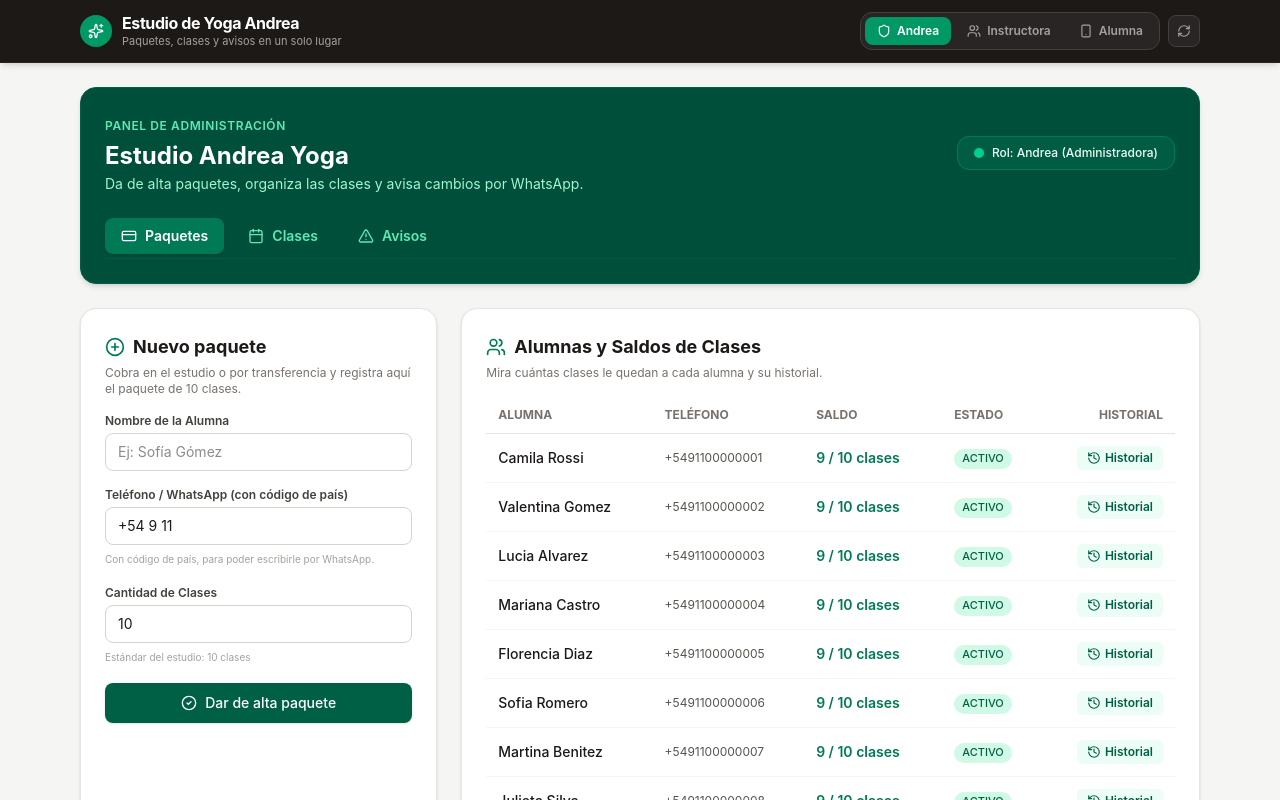
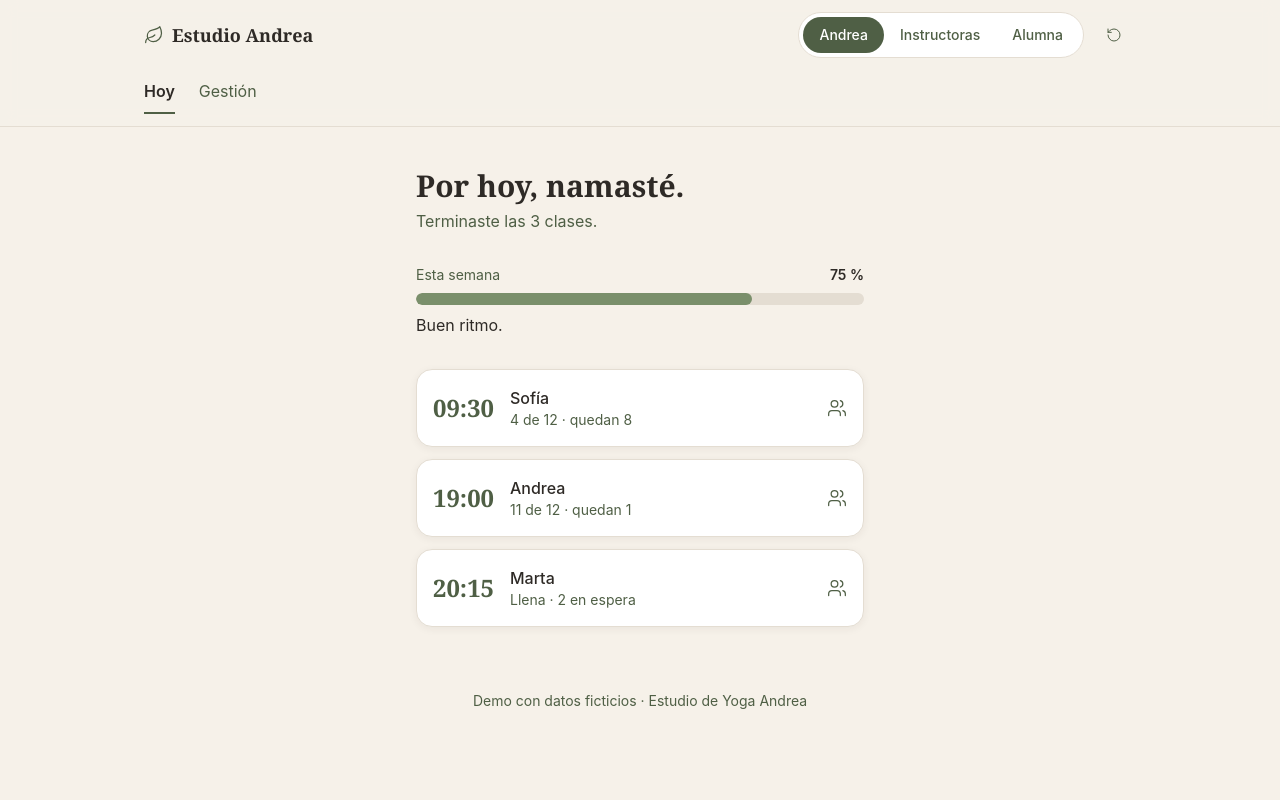
Before and after one commit to gaston411/yoga_studio_app, a React (Vite) app: page / in a window 1280 px wide. Shown: the top 800 px of the page. Built offline with nearby package versions, Linux system fonts and the light colour scheme.

Commit message:
feat(002): pantalla Hoy con asistencia en un toque y error con calma

```diff
--- a/src/App.tsx
+++ b/src/App.tsx
@@ -4,171 +4,127 @@
  */
 
 import React, { useState, useEffect } from 'react';
+import { Leaf, RotateCcw } from 'lucide-react';
 import { globalDb, seedInitialDemoData } from './infrastructure/db.ts';
 import { PackageService } from './domain/packages.ts';
 import { SessionService } from './domain/sessions.ts';
 import { AdminDashboard } from './ui/AdminDashboard.tsx';
-import { AttendanceList } from './ui/AttendanceList.tsx';
-import { StudentBooking } from './ui/StudentBooking.tsx';
 import { StudentCard } from './ui/StudentCard.tsx';
-import {
-  Sparkles,
-  Shield,
-  Users,
-  Smartphone,
-  RefreshCw,
-  Info,
-} from 'lucide-react';
+import { Today, CalmErrorBoundary } from './ui/Today.tsx';
+
+type Role = 'admin' | 'instructor' | 'student';
+type AdminTab = 'today' | 'manage';
+
+const ROLES: { id: Role; label: string }[] = [
+  { id: 'admin', label: 'Andrea' },
+  { id: 'instructor', label: 'Instructoras' },
+  { id: 'student', label: 'Alumna' },
+];
+
+const SERIF = { fontFamily: 'Fraunces, Georgia, "Times New Roman", serif' };
 
 export default function App() {
-  const [role, setRole] = useState<'admin' | 'instructor' | 'student'>('admin');
+  const [role, setRole] = useState<Role>('admin');
+  const [adminTab, setAdminTab] = useState<AdminTab>('today');
   const [refreshKey, setRefreshKey] = useState(0);
+  const [resetKey, setResetKey] = useState(0);
 
-  // Instanciar servicios
   const packageService = new PackageService(globalDb);
   const sessionService = new SessionService(globalDb, packageService);
 
   useEffect(() => {
-    // Si la base está vacía en primer inicio, cargar datos demo con escenarios preparados
     seedInitialDemoData(globalDb);
-    setRefreshKey((k) => k + 1);
+    setResetKey((k) => k + 1);
   }, []);
 
-  const handleRefresh = () => {
-    setRefreshKey((k) => k + 1);
-  };
+  const handleRefresh = () => setRefreshKey((k) => k + 1);
 
   const handleResetData = () => {
-    if (confirm('¿Volver a los datos de demostración? Se borran los cambios que hiciste.')) {
+    if (confirm('¿Empezar de cero con los datos de demostración? Se pierde lo que cambiaste.')) {
       globalDb.clearAll();
       seedInitialDemoData(globalDb);
-      setRefreshKey((k) => k + 1);
+      setResetKey((k) => k + 1);
     }
   };
 
   return (
-    <div className="min-h-screen bg-stone-100 text-stone-900 font-sans">
-      {/* Barra de Navegación y Selector de Roles */}
-      <header className="sticky top-0 z-40 bg-stone-900 text-white border-b border-stone-800 shadow-md">
-        <div className="max-w-6xl mx-auto px-4 py-3 flex flex-col sm:flex-row items-center justify-between gap-3">
-          <div className="flex items-center gap-2.5">
-            <div className="w-8 h-8 rounded-full bg-emerald-600 flex items-center justify-center text-white shadow-xs">
-              <Sparkles className="w-4 h-4" />
+    <div className="min-h-screen bg-[#F6F1E9] text-[#2E2A26] font-sans">
+      <header className="sticky top-0 z-40 bg-[#F6F1E9]/90 backdrop-blur border-b border-[#E4DDD2]">
+        <div className="max-w-5xl mx-auto px-4 py-3 flex flex-wrap items-center justify-between gap-3">
+          <div className="flex items-center gap-2">
+            <Leaf className="w-5 h-5 text-[#4F5F45]" strokeWidth={1.5} aria-hidden />
+            <h1 className="text-lg font-semibold" style={SERIF}>Estudio Andrea</h1>
           </div>
-            <div>
-              <h1 className="font-bold text-base leading-tight tracking-tight">
-                Estudio de Yoga Andrea
-              </h1>
-              <p className="text-[11px] text-stone-400">
-                Paquetes, clases y avisos en un solo lugar
-              </p>
+
+          <div className="flex items-center gap-2">
+            <nav aria-label="¿Quién eres?" className="flex rounded-full bg-white border border-[#E4DDD2] p-1">
+              {ROLES.map((r) => (
+                <button
+                  key={r.id}
+                  onClick={() => setRole(r.id)}
+                  aria-pressed={role === r.id}
+                  className={`min-h-9 px-4 rounded-full text-sm font-medium transition ${
+                    role === r.id ? 'bg-[#4F5F45] text-white' : 'text-[#4F5F45] hover:bg-[#F6F1E9]'
+                  }`}
+                >
+                  {r.label}
+                </button>
+              ))}
+            </nav>
+            <button
+              onClick={handleResetData}
+              title="Empezar de cero"
+              aria-label="Empezar de cero con los datos de demostración"
+              className="w-11 h-11 rounded-full flex items-center justify-center text-[#4F5F45] hover:bg-white"
+            >
+              <RotateCcw className="w-4 h-4" strokeWidth={1.5} />
+            </button>
           </div>
         </div>
 
-          <div className="flex items-center gap-2">
-            {/* Selector de Rol */}
-            <div className="bg-stone-800 p-1 rounded-xl flex items-center gap-1 border border-stone-700">
+        {role === 'admin' && (
+          <div className="max-w-5xl mx-auto px-4 pb-3 flex gap-6 text-base">
+            {(['today', 'manage'] as AdminTab[]).map((tab) => (
               <button
-                onClick={() => setRole('admin')}
-                className={`flex items-center gap-1.5 px-3 py-1.5 rounded-lg text-xs font-semibold transition-all ${
-                  role === 'admin'
-                    ? 'bg-emerald-600 text-white shadow-xs'
-                    : 'text-stone-400 hover:text-white'
+                key={tab}
+                onClick={() => setAdminTab(tab)}
+                aria-pressed={adminTab === tab}
+                className={`min-h-11 border-b-2 transition ${
+                  adminTab === tab ? 'border-[#4F5F45] font-semibold' : 'border-transparent text-[#4F5F45]'
                 }`}
               >
-                <Shield className="w-3.5 h-3.5" />
-                Andrea
+                {tab === 'today' ? 'Hoy' : 'Gestión'}
               </button>
-
-              <button
-                onClick={() => setRole('instructor')}
-                className={`flex items-center gap-1.5 px-3 py-1.5 rounded-lg text-xs font-semibold transition-all ${
-                  role === 'instructor'
-                    ? 'bg-emerald-600 text-white shadow-xs'
-                    : 'text-stone-400 hover:text-white'
-                }`}
-              >
-                <Users className="w-3.5 h-3.5" />
-                Instructora
-              </button>
-
-              <button
-                onClick={() => setRole('student')}
-                className={`flex items-center gap-1.5 px-3 py-1.5 rounded-lg text-xs font-semibold transition-all ${
-                  role === 'student'
-                    ? 'bg-emerald-600 text-white shadow-xs'
-                    : 'text-stone-400 hover:text-white'
-                }`}
-              >
-                <Smartphone className="w-3.5 h-3.5" />
-                Alumna
-              </button>
+            ))}
           </div>
-
-            <button
-              onClick={handleResetData}
-              title="Volver a los datos de demostración" aria-label="Volver a los datos de demostración"
-              className="p-2 text-stone-400 hover:text-stone-200 bg-stone-800 hover:bg-stone-700 rounded-lg transition-colors border border-stone-700 text-xs flex items-center gap-1"
-            >
-              <RefreshCw className="w-3.5 h-3.5" />
-            </button>
-          </div>
-        </div>
+        )}
       </header>
 
-      {/* Contenedor Principal */}
-      <main className="max-w-6xl mx-auto px-4 py-6" key={refreshKey}>
-        {role === 'admin' && (
+      <main className="max-w-5xl mx-auto px-4 py-8" key={resetKey}>
+        <CalmErrorBoundary>
+          {role !== 'student' && (role === 'instructor' || adminTab === 'today') && (
+            <Today db={globalDb} sessionService={sessionService} onRefresh={handleRefresh} />
+          )}
+
+          {role === 'admin' && adminTab === 'manage' && (
+            <div className="space-y-10">
               <AdminDashboard
+                key={refreshKey}
                 db={globalDb}
                 packageService={packageService}
                 sessionService={sessionService}
                 onRefresh={handleRefresh}
               />
-        )}
-
-        {role === 'admin' && (
-          <div className="mt-8">
               <StudentCard db={globalDb} packageService={packageService} canAdjust onRefresh={handleRefresh} />
             </div>
           )}
 
-        {role === 'instructor' && (
-          <AttendanceList
-            db={globalDb}
-            packageService={packageService}
-            sessionService={sessionService}
-            onRefresh={handleRefresh}
-          />
-        )}
-
-        {role === 'student' && (
-          <div className="mb-8">
-            <StudentCard db={globalDb} packageService={packageService} />
-          </div>
-        )}
-
-        {role === 'student' && (
-          <StudentBooking
-            db={globalDb}
-            packageService={packageService}
-            sessionService={sessionService}
-            onRefresh={handleRefresh}
-          />
-        )}
+          {role === 'student' && <StudentCard db={globalDb} packageService={packageService} />}
+        </CalmErrorBoundary>
       </main>
 
-      {/* Footer informativo sobre alcance y contratos del sistema */}
-      <footer className="border-t border-stone-200 bg-white/70 py-4 mt-12 text-center text-xs text-stone-500">
-        <div className="max-w-6xl mx-auto px-4 flex flex-col sm:flex-row items-center justify-between gap-2">
-          <p className="flex items-center gap-1.5">
-            <Info className="w-3.5 h-3.5 text-emerald-700" />
-            Demo con datos ficticios. Cada clase tiene 12 lugares y lista de espera por orden de llegada.
-          </p>
-          <p className="text-[11px] text-stone-400">
-            Estudio de Yoga Andrea
-          </p>
-        </div>
+      <footer className="py-8 text-center text-sm text-[#4F5F45]">
+        Demo con datos ficticios · Estudio de Yoga Andrea
       </footer>
     </div>
   );
--- /dev/null
+++ b/src/ui/Today.tsx
@@ -0,0 +1,234 @@
+/**
+ * Spec 002 — Pantalla "Hoy" para Andrea y las instructoras.
+ * Voz e identidad: skills/brand-design/SKILL.md ("Calma Activa").
+ */
+import React, { useState } from 'react';
+import { Check, ChevronLeft, Users } from 'lucide-react';
+import { Database } from '../infrastructure/db.ts';
+import { SessionService } from '../domain/sessions.ts';
+import {
+  attendanceMessage,
+  buildTodaySummary,
+  dayRange,
+  formatTime,
+  loadClasses,
+  weekRange,
+  weeklyOccupancy,
+  TodayClass,
+} from '../domain/today.ts';
+
+interface TodayProps {
+  db: Database;
+  sessionService: SessionService;
+  onRefresh: () => void;
+}
+
+const SERIF = { fontFamily: 'Fraunces, Georgia, "Times New Roman", serif' };
+
+export function Today({ db, sessionService, onRefresh }: TodayProps) {
+  const [openClassId, setOpenClassId] = useState<string | null>(null);
+  const [toast, setToast] = useState<{ kind: 'ok' | 'error'; text: string } | null>(null);
+  const [, setTick] = useState(0);
+
+  const now = new Date();
+  const todayClasses = loadClasses(db, ...dayRange(now)).sort((a, b) => a.startTime.localeCompare(b.startTime));
+  const summary = buildTodaySummary(todayClasses, now);
+  const occupancy = weeklyOccupancy(loadClasses(db, ...weekRange(now)));
+  const openClass = todayClasses.find((c) => c.id === openClassId);
+
+  const markHere = (studentId: string, name: string) => {
+    try {
+      sessionService.markAttendance(openClassId!, studentId);
+      setToast({ kind: 'ok', text: attendanceMessage(name) });
+      setTick((t) => t + 1);
+      onRefresh();
+    } catch (err: unknown) {
+      setToast({ kind: 'error', text: err instanceof Error ? err.message : 'No pudimos marcarla. Prueba otra vez.' });
+    }
+  };
+
+  if (openClass) {
+    return (
+      <ClassAttendance
+        db={db}
+        cls={openClass}
+        toast={toast}
+        onBack={() => { setOpenClassId(null); setToast(null); }}
+        onMark={markHere}
+      />
+    );
+  }
+
+  return (
+    <div className="max-w-md mx-auto space-y-8">
+      <header className="space-y-1 pt-2">
+        <h2 className="text-3xl font-semibold leading-tight" style={SERIF}>{summary.title}</h2>
+        <p className="text-base text-[#4F5F45]">{summary.detail}</p>
+      </header>
+
+      <section aria-label="Ocupación de la semana" className="space-y-2">
+        <div className="flex items-baseline justify-between">
+          <p className="text-sm text-[#4F5F45]">Esta semana</p>
+          <p className="text-sm font-semibold">{occupancy.percent} %</p>
+        </div>
+        <div
+          className="h-3 rounded-full bg-[#E4DDD2] overflow-hidden"
+          role="meter"
+          aria-valuenow={occupancy.percent}
+          aria-valuemin={0}
+          aria-valuemax={100}
+          aria-label="Ocupación"
+        >
+          <div
+            className="h-full rounded-full bg-[#7A8F6B] transition-[width] duration-700"
+            style={{ width: `${occupancy.percent}%` }}
+          />
+        </div>
+        <p className="text-base">{occupancy.label}</p>
+      </section>
+
+      <section className="space-y-3">
+        {todayClasses.map((c) => (
+          <ClassCard key={c.id} cls={c} isPast={new Date(c.startTime) < now} onOpen={() => setOpenClassId(c.id)} />
+        ))}
+      </section>
+    </div>
+  );
+}
+
+function ClassCard({ cls, isPast, onOpen }: { cls: TodayClass; isPast: boolean; onOpen: () => void }) {
+  const free = cls.capacity - cls.taken;
+  return (
+    <button
+      onClick={onOpen}
+      disabled={cls.cancelled}
+      className={`w-full text-left rounded-2xl bg-white p-4 min-h-11 flex items-center gap-4 border border-[#E4DDD2] shadow-[0_2px_8px_rgb(46_42_38/0.06)] ${
+        cls.cancelled ? 'opacity-60' : 'hover:border-[#7A8F6B] active:scale-[0.99] transition'
+      }`}
+    >
+      <span className={`text-2xl font-semibold tabular-nums ${isPast ? 'text-[#4F5F45]' : ''}`} style={SERIF}>
+        {formatTime(cls.startTime)}
+      </span>
+      <span className="flex-1">
+        <span className="block text-base font-medium">{cls.instructor}</span>
+        <span className="block text-sm text-[#4F5F45]">
+          {cls.cancelled
+            ? 'Cancelada'
+            : free > 0
+              ? `${cls.taken} de ${cls.capacity} · quedan ${free}`
+              : `Llena${cls.waiting ? ` · ${cls.waiting} en espera` : ''}`}
+        </span>
+      </span>
+      {!cls.cancelled && <Users className="w-5 h-5 text-[#4F5F45]" strokeWidth={1.5} aria-hidden />}
+    </button>
+  );
+}
+
+function ClassAttendance({
+  db,
+  cls,
+  toast,
+  onBack,
+  onMark,
+}: {
+  db: Database;
+  cls: TodayClass;
+  toast: { kind: 'ok' | 'error'; text: string } | null;
+  onBack: () => void;
+  onMark: (studentId: string, name: string) => void;
+}) {
+  const bookings = db
+    .getBookingsBySessionId(cls.id)
+    .filter((b) => b.booking_status === 'CONFIRMED' || b.booking_status === 'ATTENDED')
+    .map((b) => ({ ...b, student: db.getStudentById(b.student_id) }))
+    .sort((a, b) => (a.student?.name ?? '').localeCompare(b.student?.name ?? ''));
+  const here = bookings.filter((b) => b.booking_status === 'ATTENDED').length;
+
+  return (
+    <div className="max-w-md mx-auto space-y-6">
+      <button onClick={onBack} className="min-h-11 -ml-2 px-2 flex items-center gap-1 text-[#4F5F45] font-medium">
+        <ChevronLeft className="w-5 h-5" strokeWidth={1.5} aria-hidden />
+        Hoy
+      </button>
+
+      <header className="space-y-1">
+        <h2 className="text-3xl font-semibold" style={SERIF}>
+          {formatTime(cls.startTime)} con {cls.instructor}
+        </h2>
+        <p className="text-base text-[#4F5F45]">
+          {here === 0 ? 'Toca a cada alumna cuando llegue.' : `${here} de ${bookings.length} en la sala.`}
+        </p>
+      </header>
+
+      {toast && (
+        <p
+          role="status"
+          className={`rounded-2xl px-4 py-3 text-base ${
+            toast.kind === 'ok' ? 'bg-[#7A8F6B]/15 text-[#2E2A26]' : 'bg-[#B3261E]/10 text-[#B3261E]'
+          }`}
+        >
+          {toast.text}
+        </p>
+      )}
+
+      {bookings.length === 0 ? (
+        <p className="text-base">Nadie anotada todavía.</p>
+      ) : (
+        <ul className="space-y-2">
+          {bookings.map((b) => {
+            const done = b.booking_status === 'ATTENDED';
+            const name = b.student?.name ?? 'Alumna';
+            return (
+              <li key={b.id}>
+                <button
+                  onClick={() => onMark(b.student_id, name)}
+                  disabled={done}
+                  className={`w-full min-h-14 rounded-full px-5 flex items-center justify-between text-base font-medium border transition ${
+                    done
+                      ? 'bg-[#4F5F45] text-white border-[#4F5F45]'
+                      : 'bg-white border-[#E4DDD2] hover:border-[#7A8F6B] active:scale-[0.99]'
+                  }`}
+                  aria-label={done ? `${name} ya está en la sala` : `Marcar a ${name}`}
+                >
+                  {name}
+                  {done ? (
+                    <span className="flex items-center gap-1 text-sm">
+                      <Check className="w-4 h-4" strokeWidth={2} aria-hidden /> En la sala
+                    </span>
+                  ) : (
+                    <span className="text-sm text-[#4F5F45]">Llegó</span>
+                  )}
+                </button>
+              </li>
+            );
+          })}
+        </ul>
+      )}
+    </div>
+  );
+}
+
+/** Si algo se rompe, la app lo admite con calma y ofrece reintentar. */
+export class CalmErrorBoundary extends React.Component<{ children: React.ReactNode }, { failed: boolean }> {
+  state = { failed: false };
+
+  static getDerivedStateFromError() {
+    return { failed: true };
+  }
+
+  render() {
+    if (!this.state.failed) return this.props.children;
+    return (
+      <div className="max-w-md mx-auto py-16 space-y-4 text-center">
+        <h2 className="text-3xl font-semibold" style={SERIF}>Perdimos el equilibrio.</h2>
+        <p className="text-base text-[#4F5F45]">Algo se cayó por aquí. Danos un segundo para volver al eje.</p>
+        <button
+          onClick={() => this.setState({ failed: false })}
+          className="min-h-11 px-8 rounded-full bg-[#4F5F45] text-white font-medium"
+        >
+          Reintentar
+        </button>
+      </div>
+    );
+  }
+}
```
Lines whose indentation alone changed are shown as unchanged.
